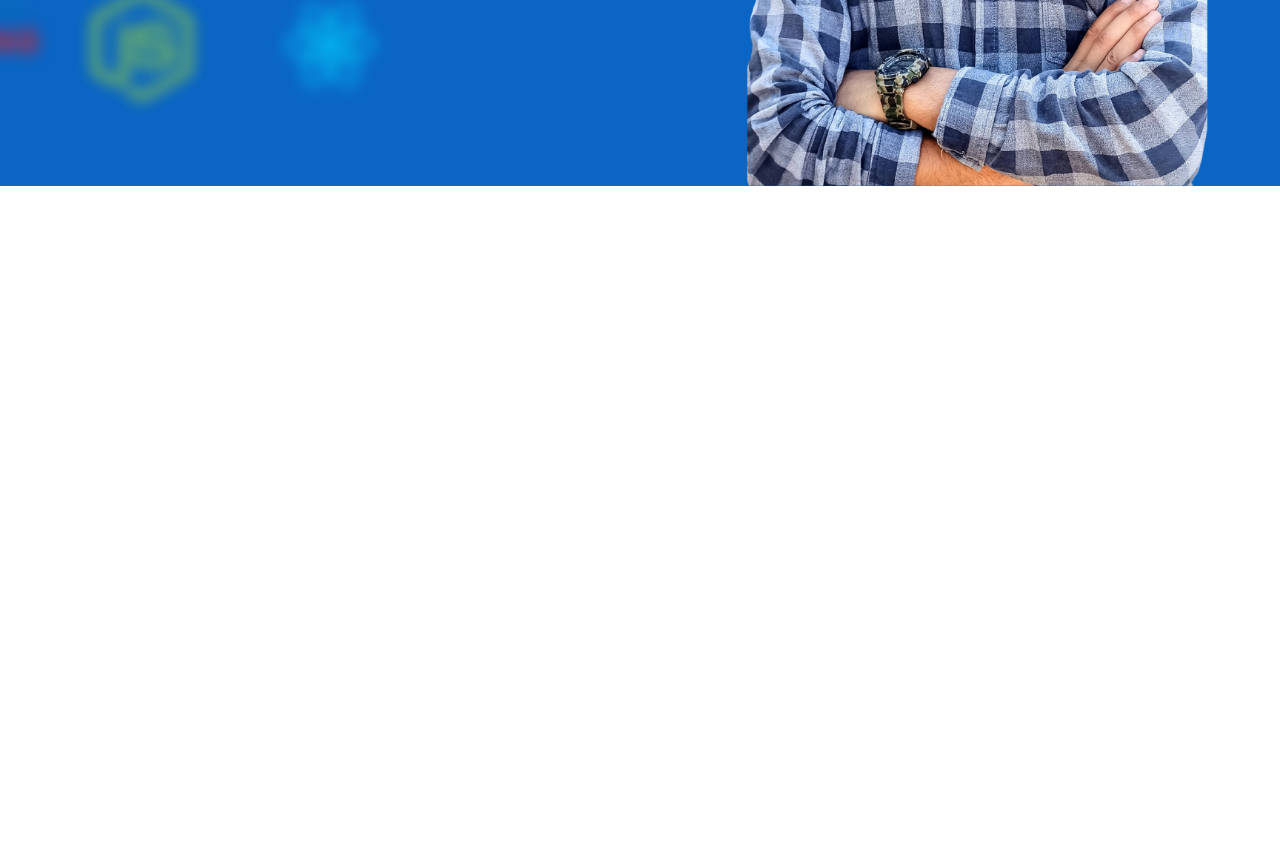
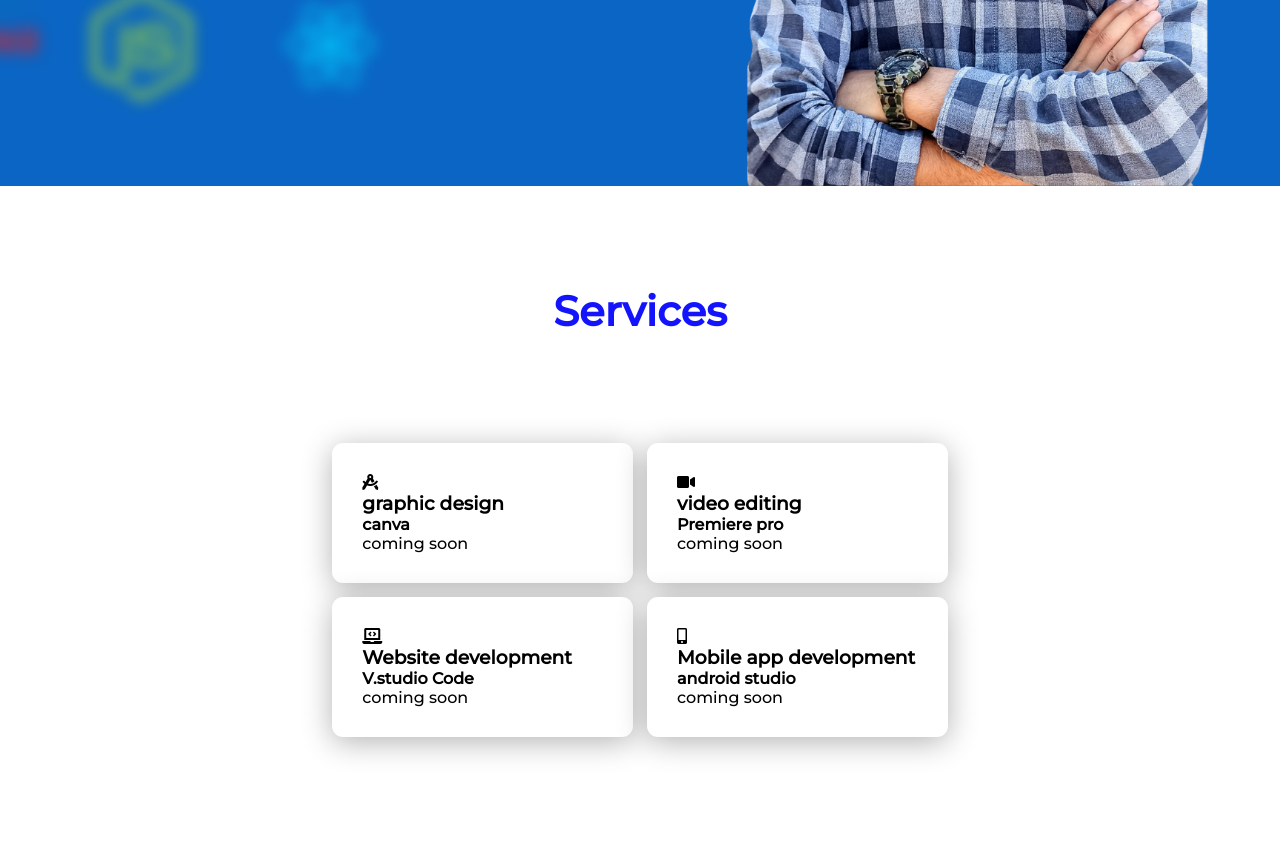
Before and after one commit to TH-montassar/protfolio, a plain HTML site: page index.html in a window 1280 px wide. Shown: the part 614-1458 px from the top of the page. Before the commit the page ends 800 px from the top, so only its background shows below. Drawn offline with Linux system fonts and the light colour scheme.

Commit message:
service style

```diff
--- a/index.html
+++ b/index.html
@@ -28,8 +28,8 @@
     <section class="main">
         <div>
             <h2>Hi ,i'm Montassar <br> <span> Developer </span> </h2>
-            <h3>    Full Stack Web Developer</h3>
-            <h3>    Mobile Developer </h3>
+            <h3> Full Stack Web Developer</h3>
+            <h3> Mobile Developer </h3>
             <h4>I built website and mobile apps</h4>
             <a href="#project" class="main-btn">wiew my work</a>
 
@@ -40,7 +40,9 @@
                 <a href="https://github.com/TH-montassar"><i class="fab fa-github"></i></a>
                 <a href="https://www.facebook.com/Montassarthemri/"><i class="fab fa-facebook-square"></i></a>
                 <a href="https://www.npmjs.com/~montassaraze"><i class="fab fa-npm"></i></a>
-                <a href="https://www.instagram.com/montassarthemri/?fbclid=IwAR1Z83pMyTeFFf2KIa_huWo_hvCp2kOBWOLSgtFVcl_pzjFPPJY6vzRC01Y"><i class="fab fa-instagram"></i></a>
+                <a
+                    href="https://www.instagram.com/montassarthemri/?fbclid=IwAR1Z83pMyTeFFf2KIa_huWo_hvCp2kOBWOLSgtFVcl_pzjFPPJY6vzRC01Y"><i
+                        class="fab fa-instagram"></i></a>
                 <a href="https://www.youtube.com/channel/UC7zIC__XtHf6wMrQwEy_5lg"><i class="fab fa-youtube"></i></a>
 
             </div>
@@ -51,6 +53,76 @@
 
 
     </section>
+    <section class="cards" id="services">
+        <h2 class="title">Services</h2>
+        <div class="content">
+            <div class="card">
+                <div class="icon"><i class="fas fa-drafting-compass"></i></div>
+                <div class="info">
+
+                    <h3>graphic design</h3>
+                    <h4>canva </h4>
+                    <p> coming soon</p>
+
+                </div>
+
+
+            </div>
+            <div class="card">
+                <div class="icon">
+                    <i class="fas fa-video"></i>
+
+                </div>
+                <div class="info">
+                    <h3>video editing  </h3>
+                    <h4>Premiere pro</h4>
+                    <p>coming soon</p>
+                </div>
+
+
+            </div>
+            <div class="card">
+                <div class="icon">
+                    <i class="fas fa-laptop-code"></i>
+
+                </div>
+                <div class="info">
+                    <h3>Website development</h3>
+
+                    <h4>V.studio Code</h4>
+                    <p>coming soon</p>
+                </div>
+
+
+            </div>
+            <div class="card">
+                <div class="icon">
+                    <i class="fas fa-mobile-alt"></i>
+
+                </div>
+                <div class="info">
+                    <h3>Mobile app development</h3>
+                    <h4>android studio </h4>
+
+                    <p>coming soon</p>
+                </div>
+
+
+            </div>
+
+
+
+
+
+        </div>
+
+
+
+
+
+    </section>
+
+
     <footer>
 
 
--- a/style.css
+++ b/style.css
@@ -7,7 +7,7 @@
   scroll-behavior: smooth;
 }
 header {
-  background-color: #899399;
+  background-color: #e4efe1;
   width: 100%;
   position: fixed; /* mayt7arekch */
   z-index: 999; /* dimamenfou9 */
@@ -15,13 +15,15 @@ header {
   justify-content: space-between;
   align-items: center;
   padding: 15px 190px; /*  l 15 men fou9 wo louta wo 250 men lajneb */
+  border-bottom-left-radius: 1em;
+  border-bottom-right-radius: 1em;
 }
 .logo {
   text-decoration: none;
   color: #1414fc;
   text-transform: uppercase;
   font-weight: 1000;
-  font-size: 1.5em;
+  margin: 10px 10px;
 }
 .navigation a {
   text-decoration: none;
@@ -78,18 +80,47 @@ section {
   text-decoration: none;
   background-color: #238636;
   font-size: 1.1em;
-  font-weight:600;
+  font-weight: 600;
   display: inline-block;
-  margin-top:20px;
-  padding:1em 2em;
+  margin-top: 20px;
+  padding: 1em 2em;
   margin-bottom: 30px;
-  letter-spacing:1px;
-  border-radius:1em;
-
-
+  letter-spacing: 1px;
+  border-radius: 1em;
+  transition: 0.7s ease;
 }
-.main-btn:hover{
-  background-color:#217732 ;
+.main-btn:hover {
+  background-color: #217732;
   transform: scale(1.1);
-
 }
+.social-icons a {
+  color: #fff;
+  font-size: 1.7em;
+  padding-right: 20px;
+}
+.title {
+  display: flex;
+  justify-content: center;
+  color: #1414fc;
+  font-size: 2.6em;
+  font-weight: 800;
+  margin-bottom: 100px;
+}
+.content {
+  display: flex;
+  justify-content: center;
+  flex-direction: raw;
+  flex-wrap: wrap; /* ki tt3aba lblassa yahbet louta  */
+}
+.card{
+  width: 18.79785em;
+  background-color: #fff;
+  box-shadow: 0 5px 30px rgba(1,1,1,30%); /* 1 tijeh thel lfou9* wella louta hh     2 /thel ymin wella yser ken  ysar 7ot -  3/ darja mt3 blurd*/
+  border-radius: 11px;
+  padding: 30px;
+  margin: 7px;
+  transition: 0.7s ease;
+}
+.card:hover{
+  transform: scale(1.1);
+}
```
